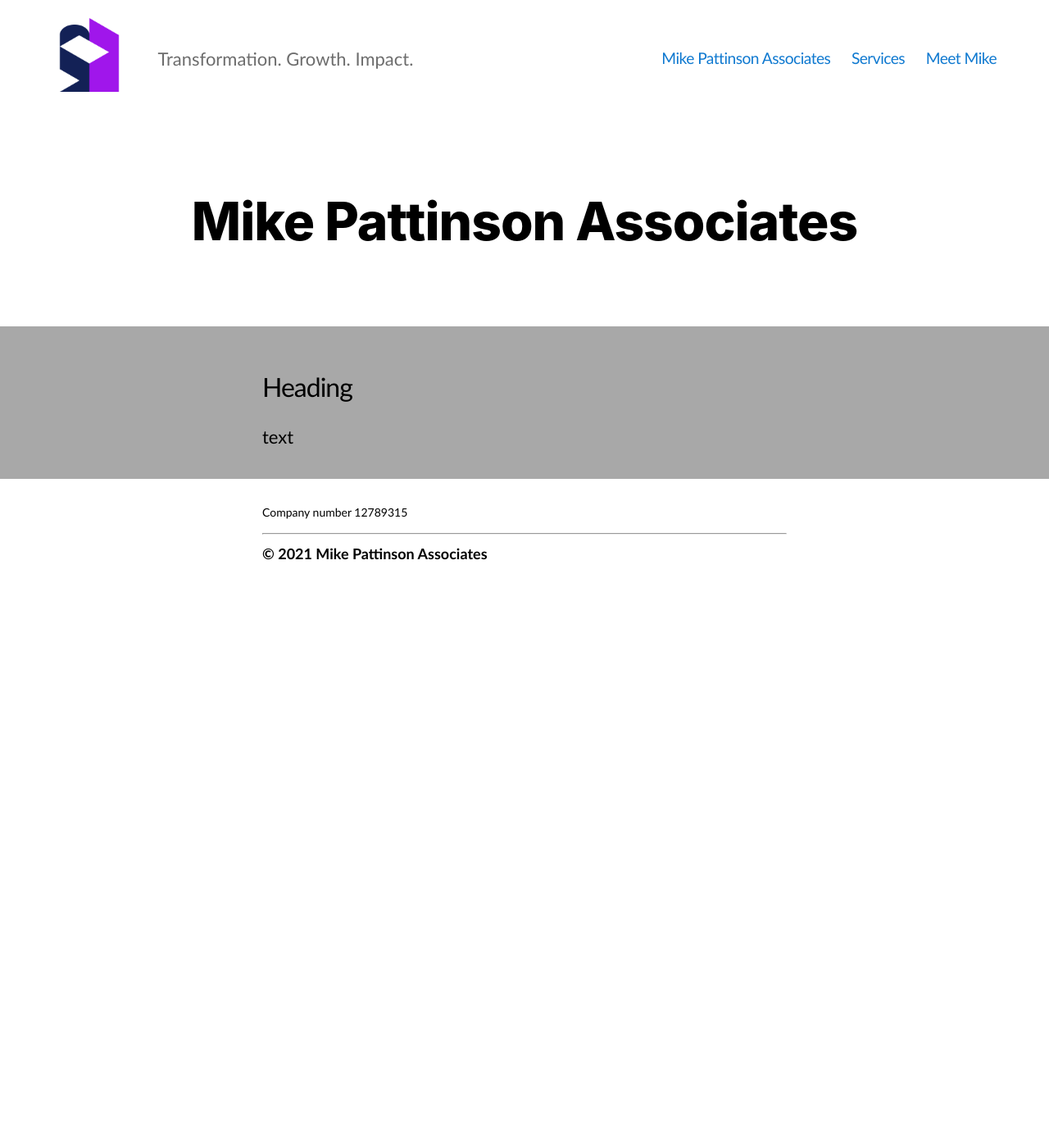
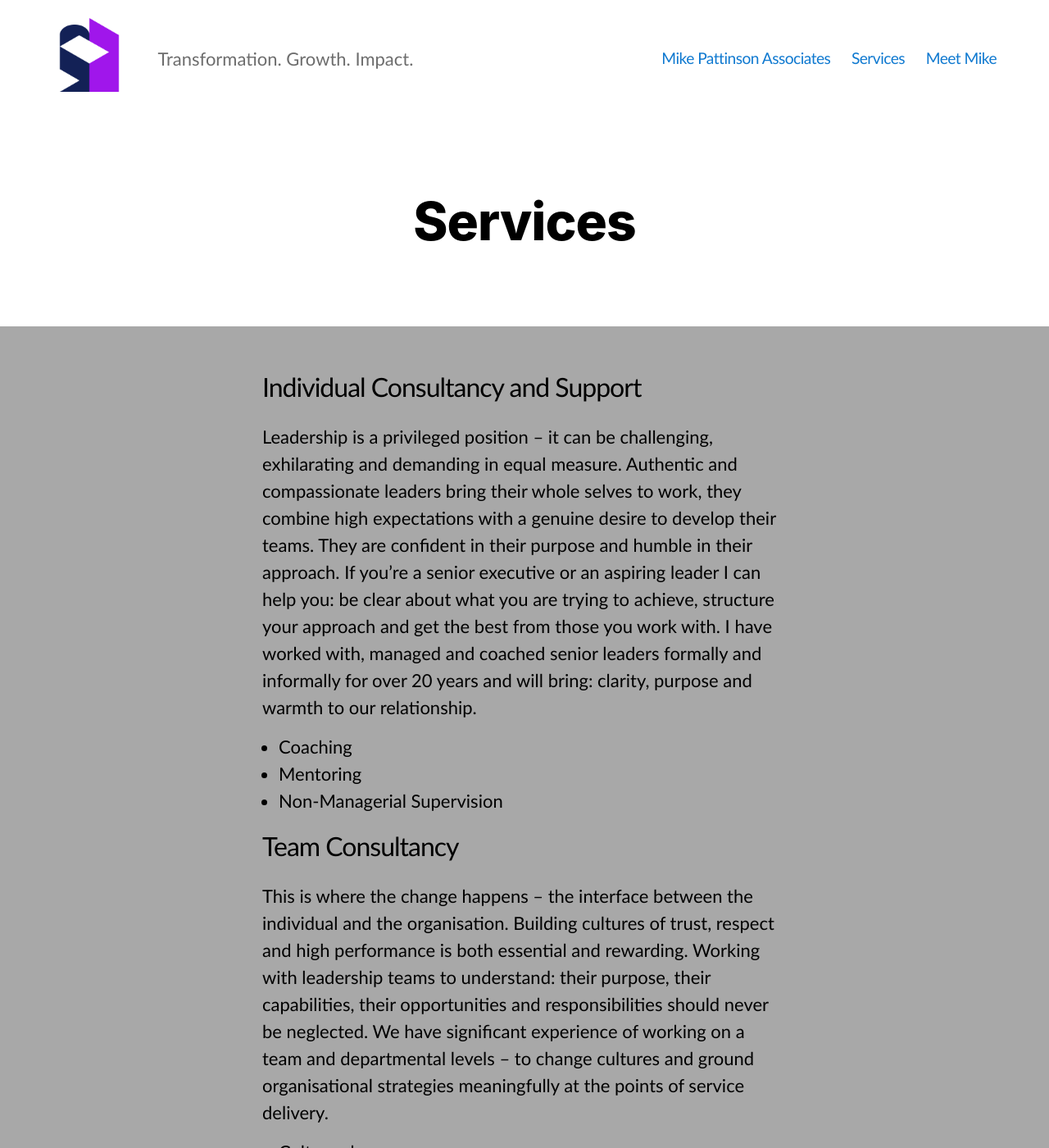
Before and after one commit to mikepattinson/website, a Jekyll site: the page built from services.md, in a window 1280 px wide and 1400 px high. Shown: the whole window at 82% size. Built offline with Jekyll 4.4.1, drawn with Linux system fonts in a browser that asks for light colours; some of the changed text lies outside the part shown.

Commit message:
Add services and meet mike page

```diff
--- a/_layouts/default.html
+++ b/_layouts/default.html
@@ -36,7 +36,7 @@
 
     <div id="header_wrap" class="outer">
         <header class="title-inner">
-          <h1 id="project_title">{{ site.title }}</h1>
+          <h1 id="project_title">{{ page.heading }}</h1>
         </header>
     </div>
 
--- a/services.md
+++ b/services.md
@@ -1,8 +1,35 @@
 ---
 layout: default
 permalink: services
+heading: Services
 ---
 
-## Heading
+## Individual Consultancy and Support
 
-text
+Leadership is a privileged position – it can be challenging, exhilarating and demanding in equal measure. Authentic and compassionate leaders bring their whole selves to work, they combine high expectations with a genuine desire to develop their teams. They are confident in their purpose and humble in their approach. If you’re a senior executive or an aspiring leader I can help you: be clear about what you are trying to achieve, structure your approach and get the best from those you work with. I have worked with, managed and coached senior leaders formally and informally for over 20 years and will bring: clarity, purpose and warmth to our relationship.
+
+* Coaching
+* Mentoring
+* Non-Managerial Supervision
+
+## Team Consultancy
+
+This is where the change happens – the interface between the individual and the organisation. Building cultures of trust, respect and high performance is both essential and rewarding. Working with leadership teams to understand: their purpose, their capabilities, their opportunities and responsibilities should never be neglected. We have significant experience of working on a team and departmental levels – to change cultures and ground organisational strategies meaningfully at the points of service delivery.
+
+* Culture change
+* Performance
+* Delivery
+
+## Organisational Development
+
+It has become almost a cliche that as Peter Drucker says ‘culture eats strategy for breakfast’ but a successful organisational always focuses on both in equal measure. How and why we do things is as important as what we do. In my career, I have led a Business Development function that was the most successful in the sector, built one of the largest health and social care charities in the UK and led 4 different merger exercises designed to broaden the organisation’s impact and reach. Working at Board and Leadership Team we can help you with:
+
+* Business Development
+* Strategic Development
+* Change Management
+* Crisis and Performance Management
+* Marketing/Communications and Positioning
+
+## Trusteeship
+
+Mike is currently a Trustee of both [Unlock](https://www.unlock.org.uk/) and the [Trust for Developing Communities](https://www.trustdevcom.org.uk/). He is not currently looking for further Trustee roles but would be open to the right organisations.
```
Also changed, not shown: index.md (+1 -0 lines), meet-mike.md (+11 -2 lines), README.md (deleted).
